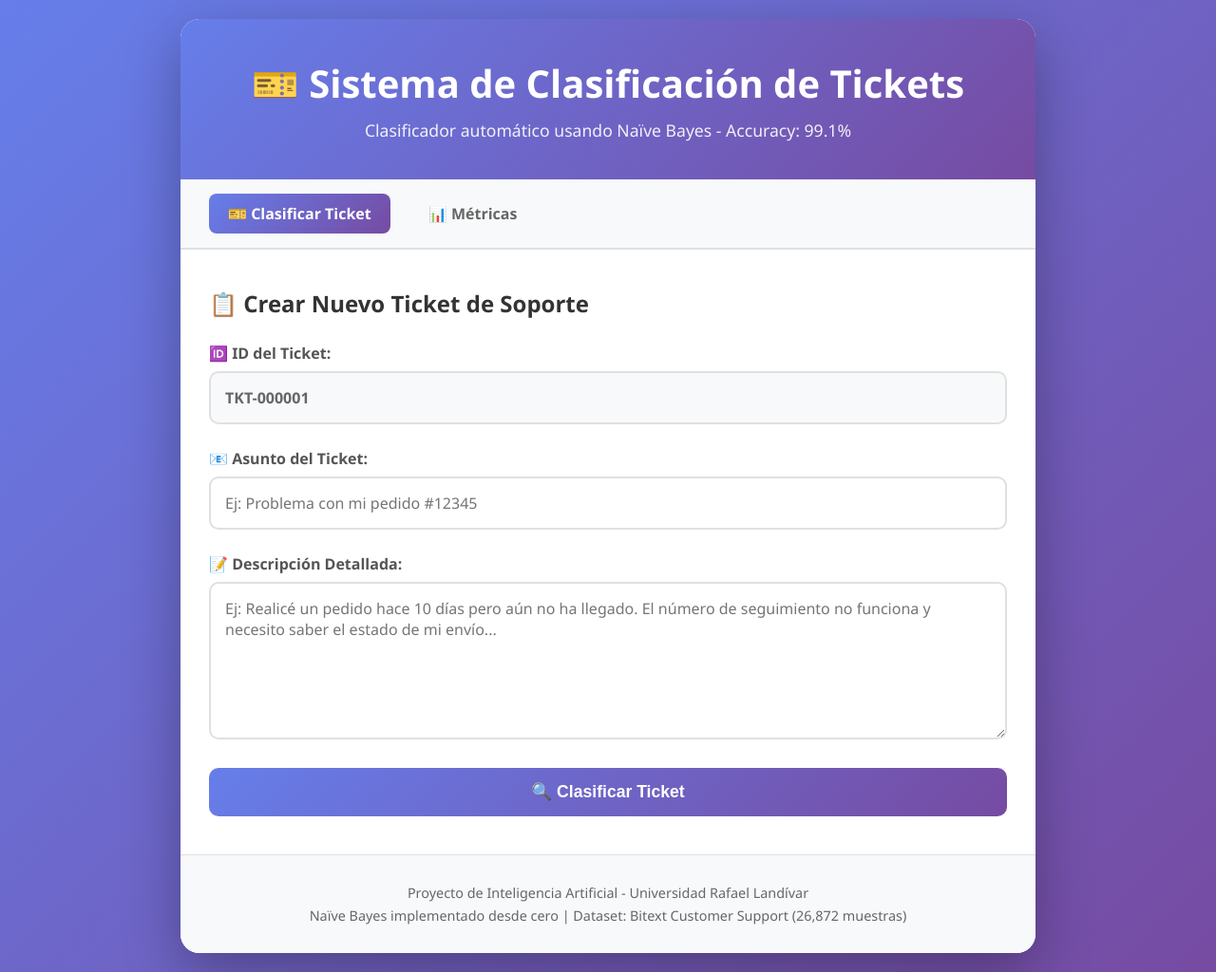
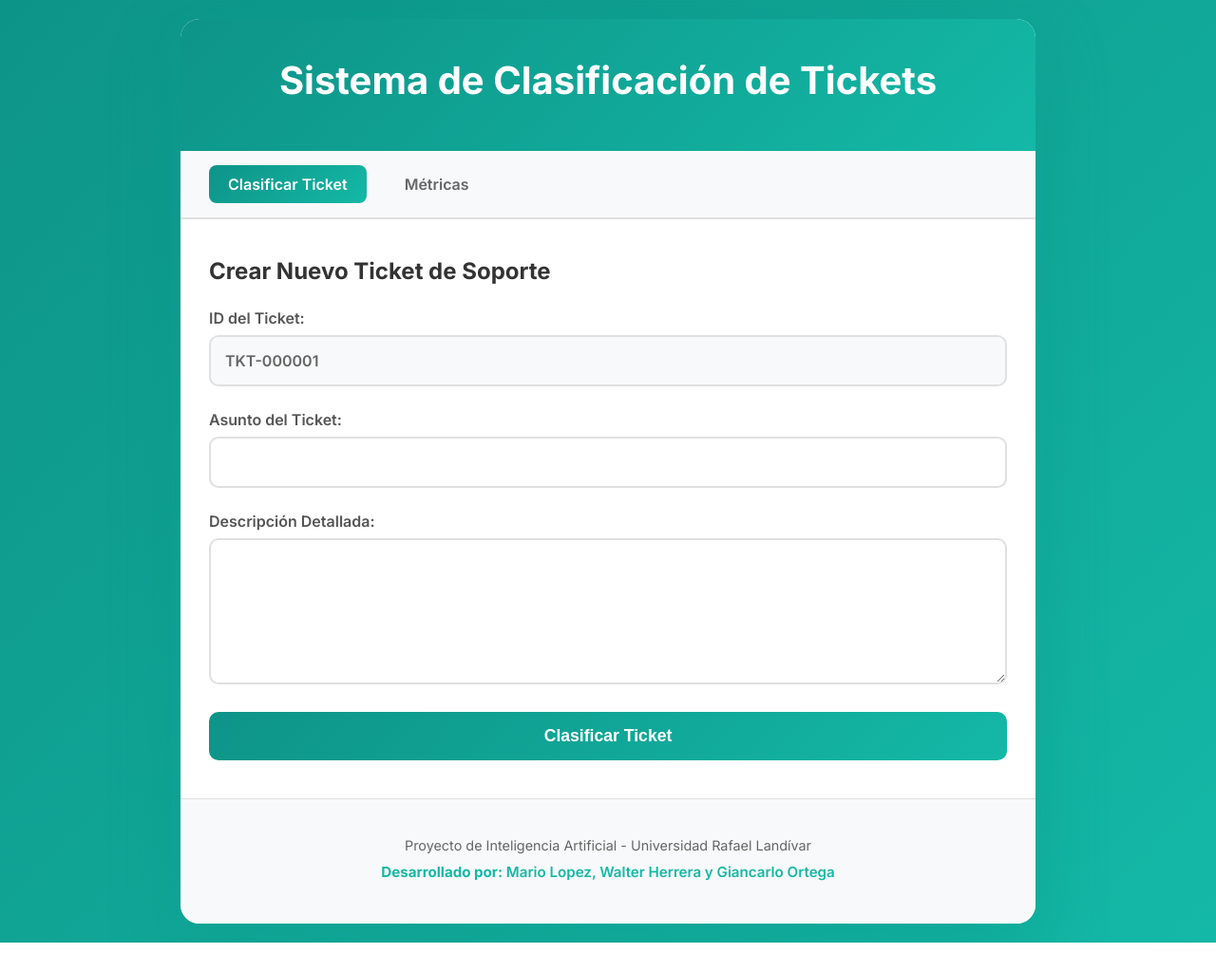
Before and after one commit to mariol0p3z/Proyecto-1-IA, a Flask app: page / in a window 1280 px wide. Shown: the whole page at 95% size. After the commit the page ends 993 px from the top, so only its background shows below. Run offline with Flask 3, Linux system fonts and the light colour scheme.

Commit message:
Ajuste de CSS

```diff
--- a/Frontend/static/style.css
+++ b/Frontend/static/style.css
@@ -5,8 +5,8 @@
 }
 
 body {
-    font-family: 'Segoe UI', Tahoma, Geneva, Verdana, sans-serif;
-    background: linear-gradient(135deg, #667eea 0%, #764ba2 100%);
+    font-family: 'Inter', 'Segoe UI', Tahoma, Geneva, Verdana, sans-serif;
+    background: linear-gradient(135deg, #0d9488 0%, #14b8a6 100%);
     min-height: 100vh;
     padding: 20px;
 }
@@ -16,12 +16,13 @@ body {
     margin: 0 auto;
     background: white;
     border-radius: 20px;
-    box-shadow: 0 20px 60px rgba(0, 0, 0, 0.3);
+    box-shadow: 0 25px 70px rgba(13, 148, 136, 0.4),
+                0 10px 30px rgba(20, 184, 166, 0.2);
     overflow: hidden;
 }
 
 header {
-    background: linear-gradient(135deg, #667eea 0%, #764ba2 100%);
+    background: linear-gradient(135deg, #0d9488 0%, #14b8a6 100%);
     color: white;
     padding: 40px 30px;
     text-align: center;
@@ -115,14 +116,14 @@ textarea:focus {
 }
 
 .btn-primary {
-    background: linear-gradient(135deg, #667eea 0%, #764ba2 100%);
+    background: linear-gradient(135deg, #0d9488 0%, #14b8a6 100%);
     color: white;
     width: 100%;
 }
 
 .btn-primary:hover {
     transform: translateY(-2px);
-    box-shadow: 0 10px 20px rgba(102, 126, 234, 0.4);
+    box-shadow: 0 10px 20px rgba(20, 184, 166, 0.4);
 }
 
 .btn-primary:active {
@@ -326,6 +327,33 @@ footer {
 
 footer p {
     margin: 5px 0;
+}
+
+.footer-content {
+    padding: 10px 0;
+}
+
+.team-names {
+    color: #14b8a6;
+    font-weight: 600;
+    margin: 10px 0;
+    font-size: 1.05em;
+}
+
+.tech-stack {
+    font-size: 0.85em;
+    color: #777;
+    margin: 8px 0;
+}
+
+.accuracy-badge {
+    background: linear-gradient(135deg, #0d9488 0%, #14b8a6 100%);
+    color: white;
+    display: inline-block;
+    padding: 8px 20px;
+    border-radius: 20px;
+    font-weight: 600;
+    margin-top: 10px;
 }
 
 /* Responsive */
@@ -405,7 +433,7 @@ footer p {
 }
 
 .nav-link.active {
-    background: linear-gradient(135deg, #667eea 0%, #764ba2 100%);
+    background: linear-gradient(135deg, #0d9488 0%, #14b8a6 100%);
     color: white;
 }
 
--- a/Frontend/templates/index.html
+++ b/Frontend/templates/index.html
@@ -5,25 +5,26 @@
     <meta name="viewport" content="width=device-width, initial-scale=1.0">
     <title>Sistema de Clasificación de Tickets</title>
     <link rel="stylesheet" href="{{ url_for('static', filename='style.css') }}">
+    <link rel="preconnect" href="https://fonts.googleapis.com">
+    <link rel="preconnect" href="https://fonts.gstatic.com" crossorigin>
+    <link href="https://fonts.googleapis.com/css2?family=Inter:wght@400;600;700&display=swap" rel="stylesheet">
 </head>
 <body>
     <div class="container">
         <header>
-            <h1>🎫 Sistema de Clasificación de Tickets</h1>
-            <p>Clasificador automático usando Naïve Bayes - Accuracy: 99.1%</p>
+            <h1>Sistema de Clasificación de Tickets</h1>
         </header>
         <nav class="navbar">
-            <a href="/" class="nav-link active">🎫 Clasificar Ticket</a>
-            <a href="/metrics" class="nav-link">📊 Métricas</a>
+            <a href="/" class="nav-link active">Clasificar Ticket</a>
+            <a href="/metrics" class="nav-link">Métricas</a>
         </nav>
         <main>
             <div class="form-section">
-                <h2>📋 Crear Nuevo Ticket de Soporte</h2>
+                <h2>Crear Nuevo Ticket de Soporte</h2>
 
                 <form id="ticketForm">
-                    <!-- Ticket ID (autogenerado) -->
                     <div class="form-group">
-                        <label for="ticketId">🆔 ID del Ticket:</label>
+                        <label for="ticketId">ID del Ticket:</label>
                         <input
                             type="text"
                             id="ticketId"
@@ -33,39 +34,35 @@
                             class="readonly-input"
                         >
                     </div>
-
-                    <!-- Subject -->
                     <div class="form-group">
-                        <label for="ticketSubject">📧 Asunto del Ticket:</label>
+                        <label for="ticketSubject">Asunto del Ticket:</label>
                         <input
                             type="text"
                             id="ticketSubject"
                             name="subject"
-                            placeholder="Ej: Problema con mi pedido #12345"
+                            placeholder=""
                             required
                         >
                     </div>
-
-                    <!-- Description -->
                     <div class="form-group">
-                        <label for="ticketText">📝 Descripción Detallada:</label>
+                        <label for="ticketText">Descripción Detallada:</label>
                         <textarea
                             id="ticketText"
                             name="text"
                             rows="6"
-                            placeholder="Ej: Realicé un pedido hace 10 días pero aún no ha llegado. El número de seguimiento no funciona y necesito saber el estado de mi envío..."
+                            placeholder=""
                             required
                         ></textarea>
                     </div>
 
                     <button type="submit" class="btn-primary">
-                        🔍 Clasificar Ticket
+                        Clasificar Ticket
                     </button>
                 </form>
             </div>
 
             <div id="result" class="result-section hidden">
-                <h2>✅ Resultado de la Clasificación</h2>
+                <h2>Resultado de la Clasificación</h2>
 
                 <div class="ticket-info">
                     <p><strong>Ticket ID:</strong> <span id="resultTicketId"></span></p>
@@ -83,17 +80,17 @@
                     </div>
 
                     <div class="routing-info">
-                        <p>📬 <strong>Enrutado a:</strong> <span id="departamento"></span></p>
+                        <p><strong>Enrutado a:</strong> <span id="departamento"></span></p>
                     </div>
                 </div>
 
                 <div class="probabilidades-section">
-                    <h3>📊 Probabilidades por Categoría</h3>
+                    <h3>Probabilidades por Categoría</h3>
                     <div id="probabilidades" class="probabilidades-list"></div>
                 </div>
 
                 <button onclick="resetForm()" class="btn-secondary">
-                    ➕ Clasificar Otro Ticket
+                    Clasificar Otro Ticket
                 </button>
             </div>
 
@@ -105,14 +102,19 @@
             <div id="error" class="error-section hidden">
                 <p id="errorMessage"></p>
                 <button onclick="resetForm()" class="btn-secondary">
-                    🔄 Intentar de Nuevo
+                    Intentar de Nuevo
                 </button>
             </div>
         </main>
 
         <footer>
+            <div class = "footer-content">
             <p>Proyecto de Inteligencia Artificial - Universidad Rafael Landívar</p>
-            <p>Naïve Bayes implementado desde cero | Dataset: Bitext Customer Support (26,872 muestras)</p>
+            <p class = "team-names">
+                <strong>Desarrollado por:</strong>
+                Mario Lopez, Walter Herrera y Giancarlo Ortega
+            </p>
+            </div>
         </footer>
     </div>
 
@@ -144,11 +146,10 @@
             const subject = document.getElementById('ticketSubject').value;
             const text = document.getElementById('ticketText').value;
 
-            // Combinar subject + text para clasificación
             const fullText = subject + ". " + text;
 
-            console.log('📝 Ticket ID:', ticketId);
-            console.log('📝 Texto completo:', fullText);
+            console.log('Ticket ID:', ticketId);
+            console.log('Texto completo:', fullText);
 
             // Mostrar loading
             document.querySelector('.form-section').classList.add('hidden');
@@ -170,7 +171,7 @@
                 });
 
                 const data = await response.json();
-                console.log('📊 Respuesta del servidor:', data);
+                console.log('Respuesta del servidor:', data);
 
                 if (!response.ok) {
                     throw new Error(data.error || 'Error en la predicción');
@@ -211,7 +212,7 @@
                 resultDiv.classList.remove('hidden');
 
             } catch (error) {
-                console.error('❌ Error:', error);
+                console.error('Error:', error);
                 loadingDiv.classList.add('hidden');
                 errorDiv.classList.remove('hidden');
                 document.getElementById('errorMessage').textContent =
```
Also changed, not shown: other parts of Frontend/static/style.css (+18 -18 lines), Frontend/templates/metrics.html (+17 -10 lines).
